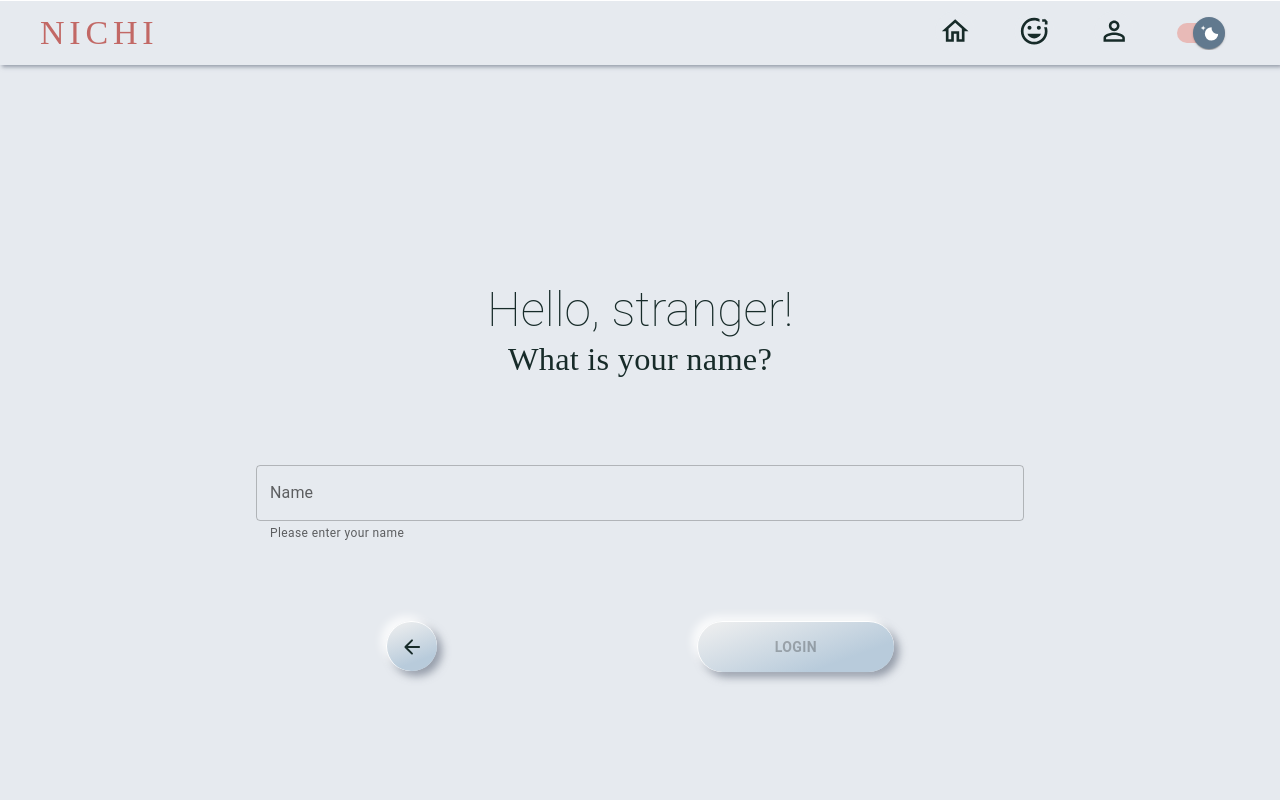
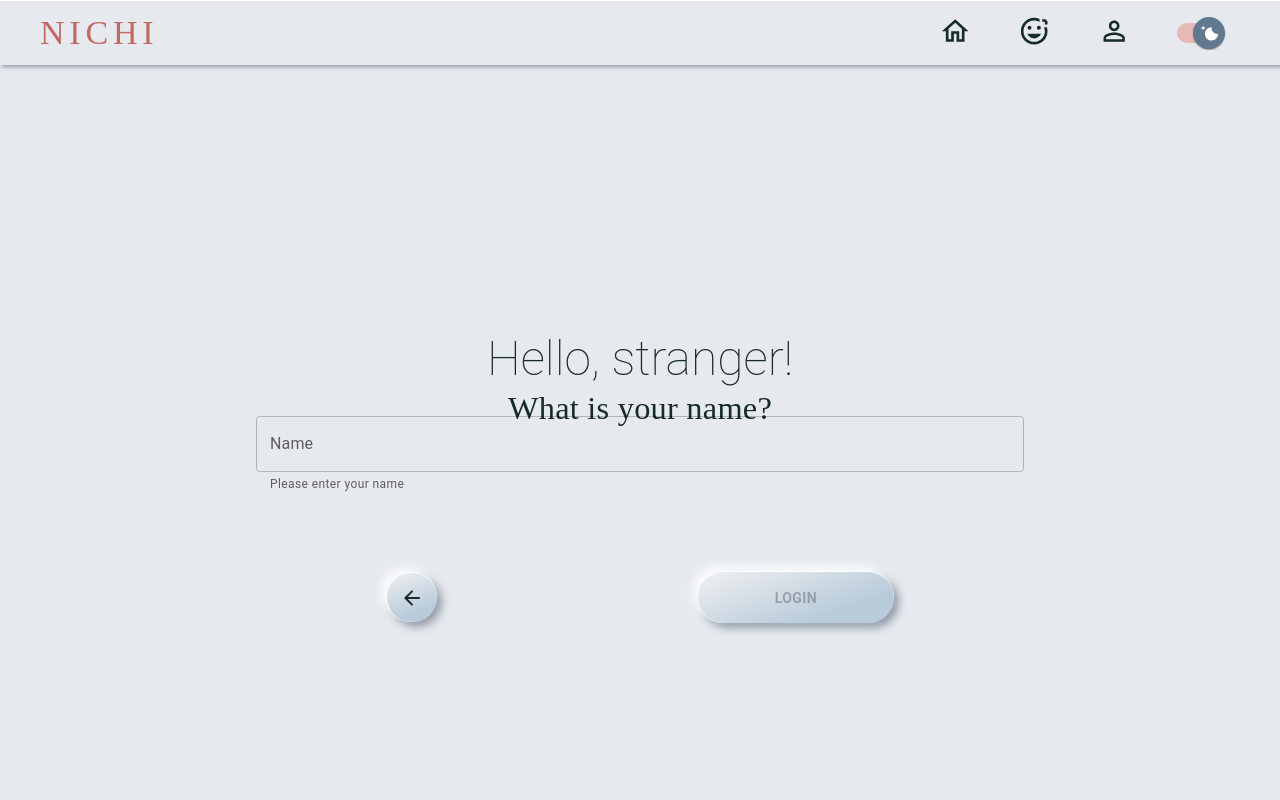
Before and after one commit to EAmrogowicz/nichi-energiseYourMind-react, a React (Create React App) app: page /user-login in a window 1280 px wide. Shown: the top 800 px of the page. Built offline with nearby package versions, Linux system fonts and the light colour scheme.

Commit message:
adjusting page container

```diff
--- a/src/components/PageContainer.js
+++ b/src/components/PageContainer.js
@@ -7,6 +7,7 @@ export default function PageContainer({ children, size, mg }) {
     <Container
       maxWidth={size ? size : "md"}
       sx={{
+        width: "100%",
         minHeight: "100vh",
         display: "flex",
         flexDirection: "column",
@@ -15,18 +16,7 @@ export default function PageContainer({ children, size, mg }) {
         margin: "4.8rem auto 4.8rem auto",
       }}
     >
-      {/*  */}
-
-      {/*  */}
-      <Stack
-        direction="column"
-        justifyContent="space-around"
-        alignItems="center"
-        spacing={1}
-        minHeight={"60vh"}
-      >
-        {children}
-      </Stack>
+      {children}
     </Container>
   );
 }
```
